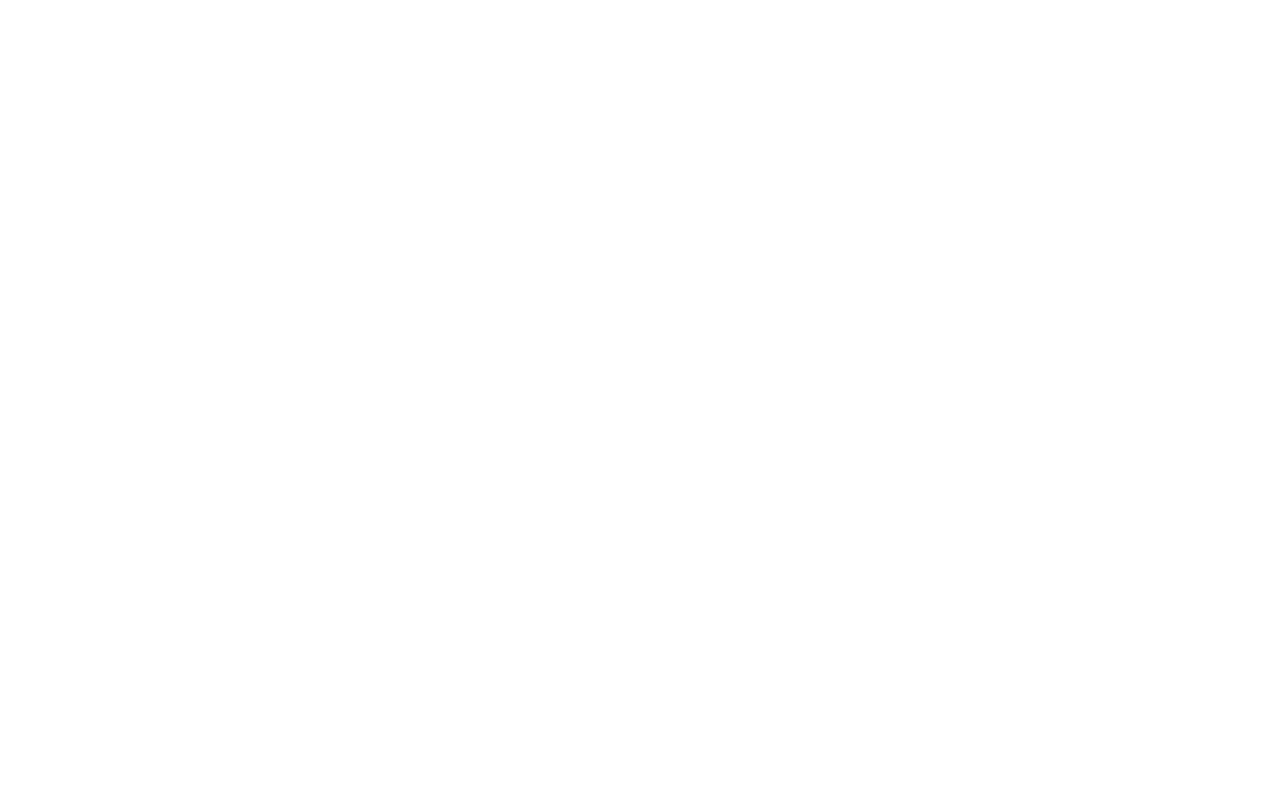
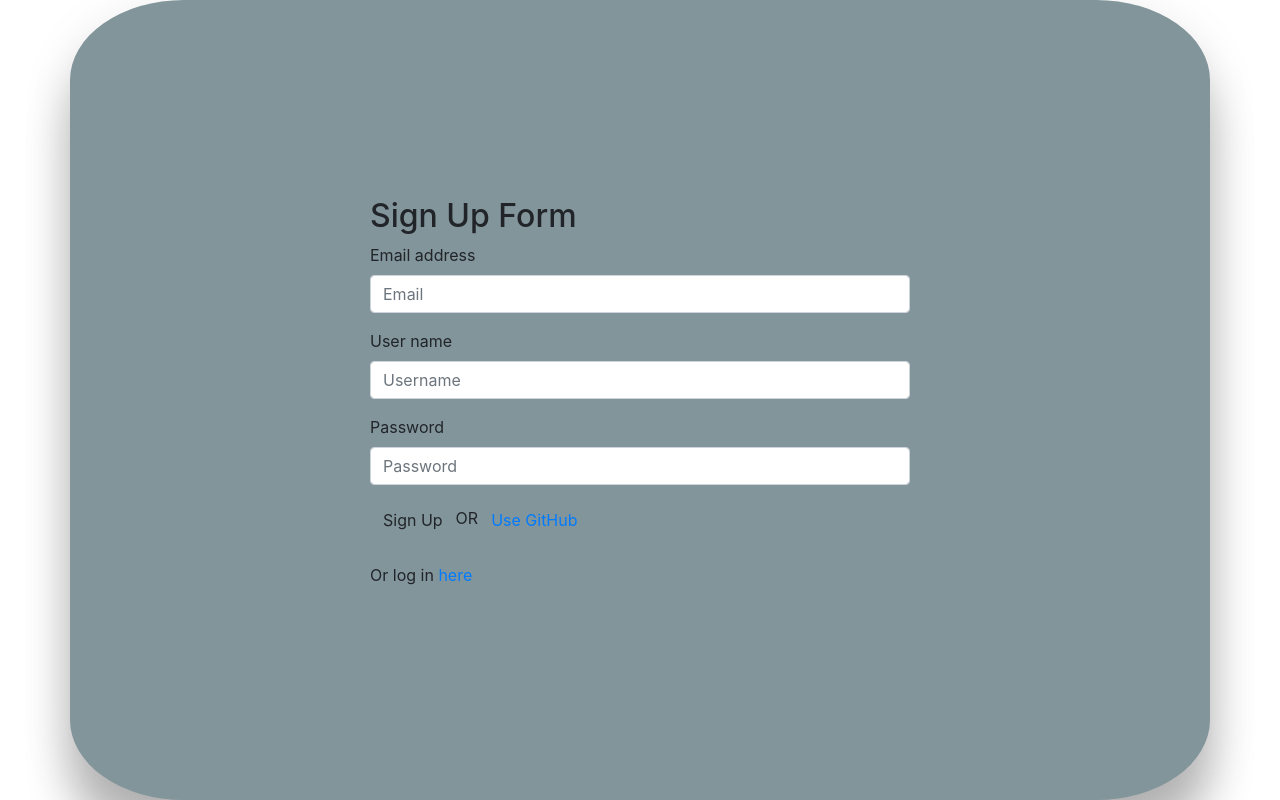
Before and after one commit to DevVlady/Stock-Up, a React (Create React App) app: page / in a window 1280 px wide. Built offline with nearby package versions, Linux system fonts and the light colour scheme.

Commit message:
got the form working properly however the container styling is off. needs to be changed a little for our current project.

```diff
--- a/package.json
+++ b/package.json
@@ -8,6 +8,7 @@
     "@testing-library/react": "^11.2.3",
     "@testing-library/user-event": "^12.6.0",
     "axios": "^0.21.1",
+    "bootstrap": "^4.5.3",
     "react": "^17.0.1",
     "react-bootstrap": "^1.4.3",
     "react-dom": "^17.0.1",
--- a/src/App.js
+++ b/src/App.js
@@ -2,10 +2,13 @@
 import './App.css';
 import React from 'react';
 // import Stock from './pages/Stock';
+import SignupForm from './components/SignUpForm/Form';
+
 
 function App() {
   return (
     <div>
+      <SignupForm/>
     </div>
   );
 }
--- a/src/components/SignUpForm/Form.css
+++ b/src/components/SignUpForm/Form.css
@@ -1,9 +1,9 @@
 body {
     background-color: #1F2833;
     margin: 0px;
-  }
+}
 
-  .container {
+.container {
     background-color: rgb(130, 149, 155);
     position: absolute;
     left: 50%;
@@ -13,4 +13,19 @@
     box-shadow: 0 15px 50px rgba(0, 0, 0, 0.12), 0 50px 45px rgba(0, 0, 0, 0.24);
     border-radius: 10%;
     width: 40%;
-  }
+}
+
+/* .display2 {
+    display: none;
+} */
+
+.alert {
+    display: none;
+}
+
+.center {
+    display: flex;
+    justify-content: center;
+    align-items: center;
+    height:100vh;
+}
--- a/src/components/SignUpForm/Form.jsx
+++ b/src/components/SignUpForm/Form.jsx
@@ -1,36 +1,34 @@
 import React from 'react';
+import './Form.css';
 
-const Form = () => {
+const SignupForm = () => {
     return (
         <div>
-            <div class="container">
-                <div class="row">
-                    <div class="col-md-6 col-md-offset-3">
+            <div className="container">
+                <div className="row center">
+                    <div className="col-md-6 col-md-offset-3">
                         <h2>Sign Up Form</h2>
-                        <form class="signup">
-                            <div class="form-group">
+                        <form className="signup">
+                            <div className="form-group">
                                 <label for="email-input">Email address</label>
-                                <input type="email" class="form-control" id="email-input" placeholder="Email" />
+                                <input type="email" className="form-control" id="email-input" placeholder="Email" />
                             </div>
-                            <div class="form-group">
+                            <div className="form-group">
                                 <label for="username-input">User name</label>
-                                <input type="username" class="form-control" id="username-input" placeholder="Username" />
+                                <input type="username" className="form-control" id="username-input" placeholder="Username" />
                             </div>
-                            <div class="form-group">
+                            <div className="form-group">
                                 <label for="password-input">Password</label>
-                                <input type="password" class="form-control" id="password-input" placeholder="Password" />
+                                <input type="password" className="form-control" id="password-input" placeholder="Password" />
                             </div>
-                            <div class="form-group">
-                                <label for="github-input">GitHub user name</label>
-                                <input type="username" class="form-control" id="github-input" placeholder="Github User Name" />
+
+                            <div id="alert" className="alert alert-danger display2" role="alert">
+                                <span className="glyphicon glyphicon-exclamation-sign" aria-hidden="true"></span>
+                                <span className="sr-only">Error:</span> <span className="msg"></span>
                             </div>
-                            <div style="display: none" id="alert" class="alert alert-danger" role="alert">
-                                <span class="glyphicon glyphicon-exclamation-sign" aria-hidden="true"></span>
-                                <span class="sr-only">Error:</span> <span class="msg"></span>
-                            </div>
-                            <button type="submit" id="submitBtn" class="btn btn-default">Sign Up</button>
+                            <button type="submit" id="submitBtn" className="btn btn-default">Sign Up</button>
                             OR
-                            <button type="submit" class="btn btn-default"><a href="/login/github">Use GitHub</a></button>
+                            <button type="submit" className="btn btn-default"><a href="/login/github">Use GitHub</a></button>
 
                         </form>
                         <br />
@@ -42,4 +40,4 @@
     );
 }
 
-export default Form;
+export default SignupForm;
```
